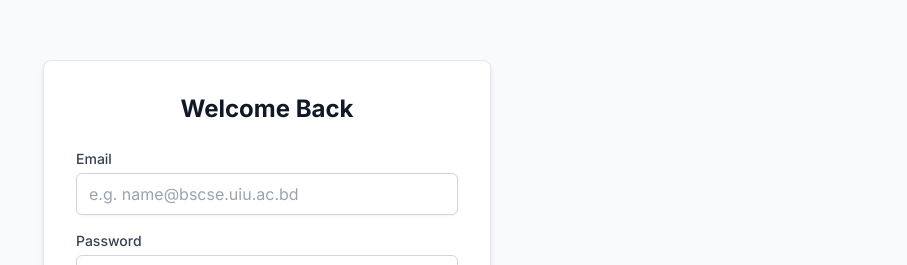
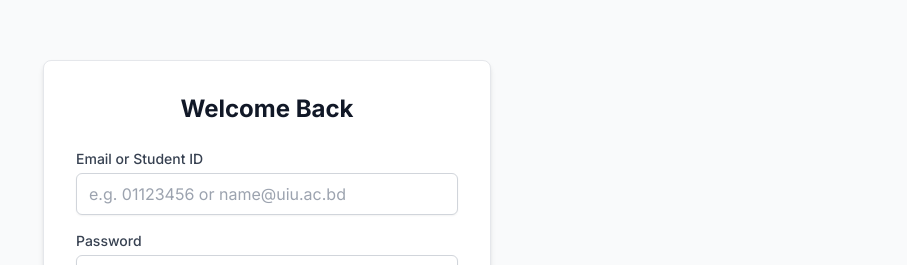
Before and after one commit to Abdullah3580/faculty-review-app, a Next.js app: page /login in a window 1280 px wide. Shown: the part 157-422 px from the top of the page, without its empty margins (373-1280 px from the left). Built offline with nearby package versions, Linux system fonts and the light colour scheme.

Commit message:
email ba id j kono akta diye login kora jabe

```diff
--- a/src/app/login/page.tsx
+++ b/src/app/login/page.tsx
@@ -1,4 +1,3 @@
-// src/app/login/page.tsx
 "use client";
 
 import { useState } from "react";
@@ -8,7 +7,8 @@ import toast from "react-hot-toast";
 import Link from "next/link";
 
 export default function LoginPage() {
-  const [email, setEmail] = useState("");
+  // নাম পরিবর্তন করে identifier রাখা হলো (কারণ এটি ইমেইল বা আইডি দুই-ই হতে পারে)
+  const [identifier, setIdentifier] = useState("");
   const [password, setPassword] = useState("");
   const [loading, setLoading] = useState(false);
   const router = useRouter();
@@ -18,7 +18,8 @@ export default function LoginPage() {
     setLoading(true);
 
     const result = await signIn("credentials", {
-      email,
+      // ব্যাকএন্ডে আমরা 'email' ফিল্ড এক্সপেক্ট করছি, তাই identifier-কে email নামে পাঠাচ্ছি
+      email: identifier,
       password,
       redirect: false,
     });
@@ -26,11 +27,11 @@ export default function LoginPage() {
     setLoading(false);
 
     if (result?.error) {
-      toast.error("Invalid email or password");
+      toast.error("Invalid Email/ID or password");
     } else {
       toast.success("Logged in successfully!");
-      router.push("/");
-      router.refresh();
+      router.refresh(); // সেশন আপডেট করার জন্য রিফ্রেশ
+      router.push("/"); // হোমপেজে রিডাইরেক্ট
     }
   };
 
@@ -43,14 +44,16 @@ export default function LoginPage() {
 
         <form onSubmit={handleSubmit} className="space-y-4">
           <div>
-            <label className="block text-sm font-medium text-gray-700 dark:text-gray-300">Email</label>
+            <label className="block text-sm font-medium text-gray-700 dark:text-gray-300">
+              Email or Student ID
+            </label>
             <input
-              type="email"
-              value={email}
-              onChange={(e) => setEmail(e.target.value)}
+              type="text" // ⚠️ এটি 'text' করা হয়েছে যাতে আইডি বা ইমেইল দুটোই লেখা যায়
+              value={identifier}
+              onChange={(e) => setIdentifier(e.target.value)}
               required
-              className="mt-1 block w-full px-3 py-2 border border-gray-300 dark:border-gray-600 rounded-md shadow-sm outline-none bg-white dark:bg-gray-700"
-              placeholder="e.g. name@bscse.uiu.ac.bd"
+              className="mt-1 block w-full px-3 py-2 border border-gray-300 dark:border-gray-600 rounded-md shadow-sm outline-none bg-white dark:bg-gray-700 text-gray-900 dark:text-white transition focus:border-indigo-500"
+              placeholder="e.g. 01123456 or name@uiu.ac.bd"
             />
           </div>
           <div>
@@ -60,7 +63,7 @@ export default function LoginPage() {
               value={password}
               onChange={(e) => setPassword(e.target.value)}
               required
-              className="mt-1 block w-full px-3 py-2 border border-gray-300 dark:border-gray-600 rounded-md shadow-sm outline-none bg-white dark:bg-gray-700"
+              className="mt-1 block w-full px-3 py-2 border border-gray-300 dark:border-gray-600 rounded-md shadow-sm outline-none bg-white dark:bg-gray-700 text-gray-900 dark:text-white transition focus:border-indigo-500"
               placeholder="********"
             />
           </div>
@@ -68,7 +71,7 @@ export default function LoginPage() {
           <button
             type="submit"
             disabled={loading}
-            className="w-full py-2 px-4 rounded-md text-sm font-medium text-white bg-indigo-600 hover:bg-indigo-700 disabled:opacity-50 transition"
+            className="w-full py-2 px-4 rounded-md text-sm font-medium text-white bg-indigo-600 hover:bg-indigo-700 disabled:opacity-50 transition transform active:scale-95"
           >
             {loading ? "Signing in..." : "Login"}
           </button>
```
